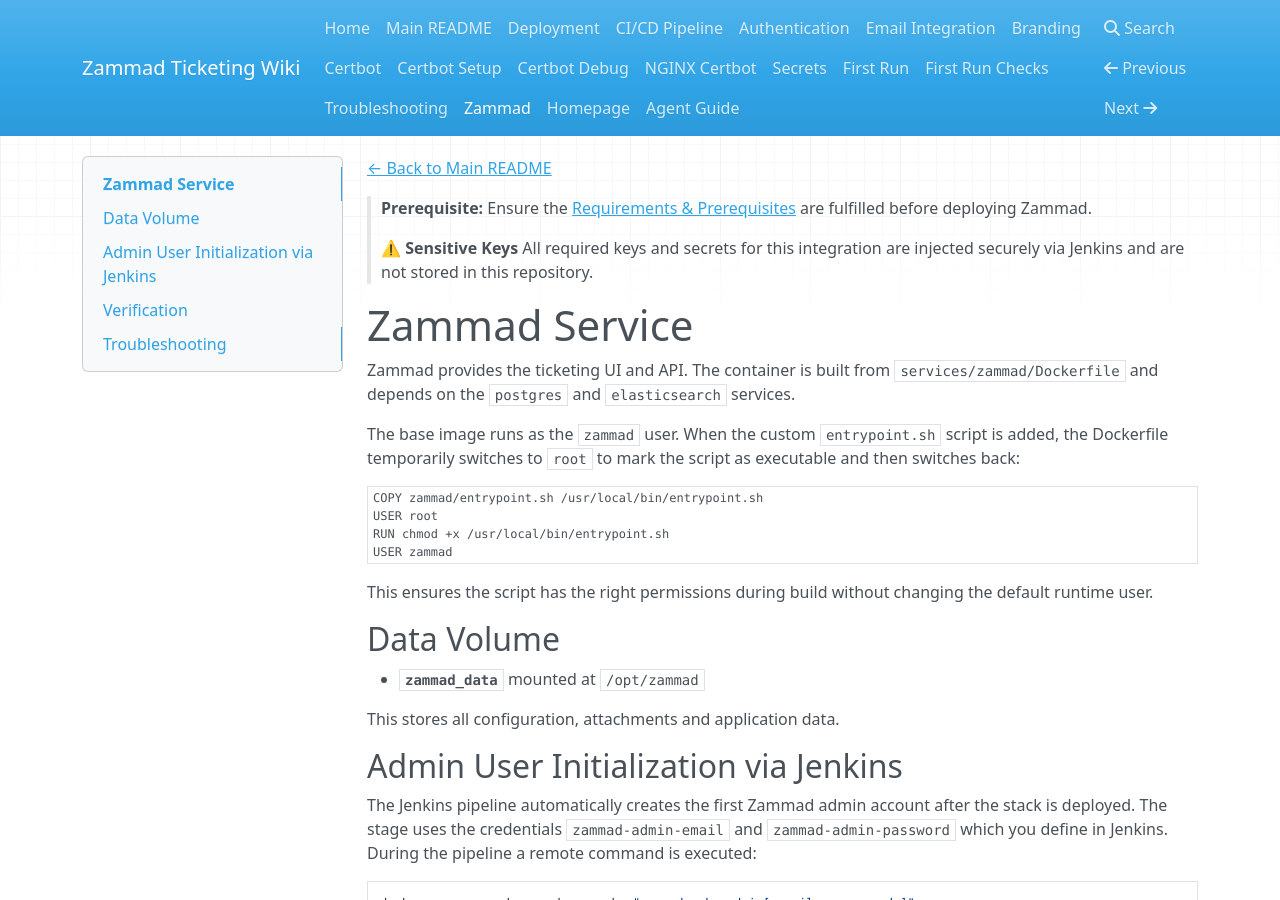
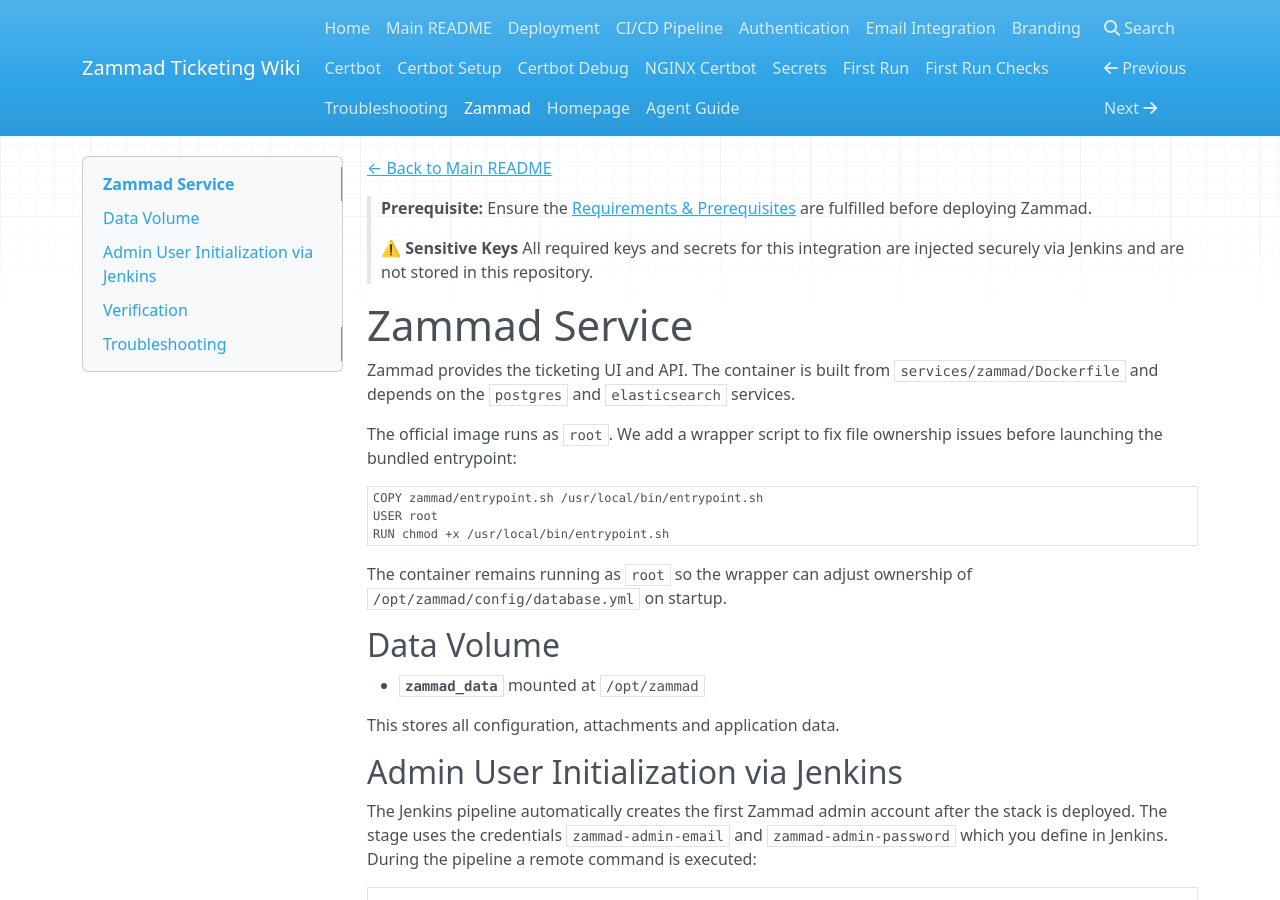
Before and after one commit to NoSayMe/zammad-ticketing-hostinger, an MkDocs documentation site: the page built from docs/zammad.md, in a window 1280 px wide and 900 px high. Built offline with MkDocs 1.6.1, drawn with Linux system fonts in a browser that asks for light colours; nearby versions of some CDN libraries.

Commit message:
fix(zammad): run container as root

````diff
--- a/docs/zammad.md
+++ b/docs/zammad.md
@@ -9,19 +9,16 @@
 
 Zammad provides the ticketing UI and API. The container is built from `services/zammad/Dockerfile` and depends on the `postgres` and `elasticsearch` services.
 
-The base image runs as the `zammad` user. When the custom `entrypoint.sh` script
-is added, the Dockerfile temporarily switches to `root` to mark the script as
-executable and then switches back:
+The official image runs as `root`. We add a wrapper script to fix file
+ownership issues before launching the bundled entrypoint:
 
 ```dockerfile
 COPY zammad/entrypoint.sh /usr/local/bin/entrypoint.sh
 USER root
 RUN chmod +x /usr/local/bin/entrypoint.sh
-USER zammad
 ```
-
-This ensures the script has the right permissions during build without changing
-the default runtime user.
+The container remains running as `root` so the wrapper can adjust ownership of
+`/opt/zammad/config/database.yml` on startup.
 
 ## Data Volume
 
````
Also changed, not shown: 1 other file.
